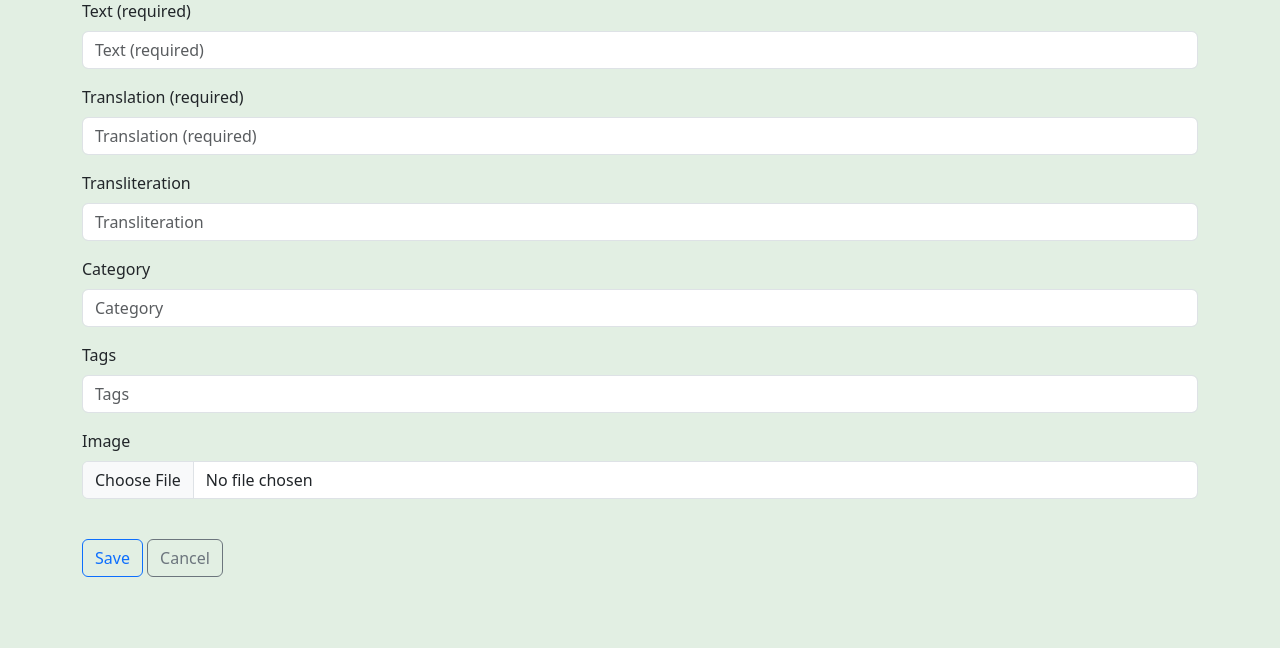
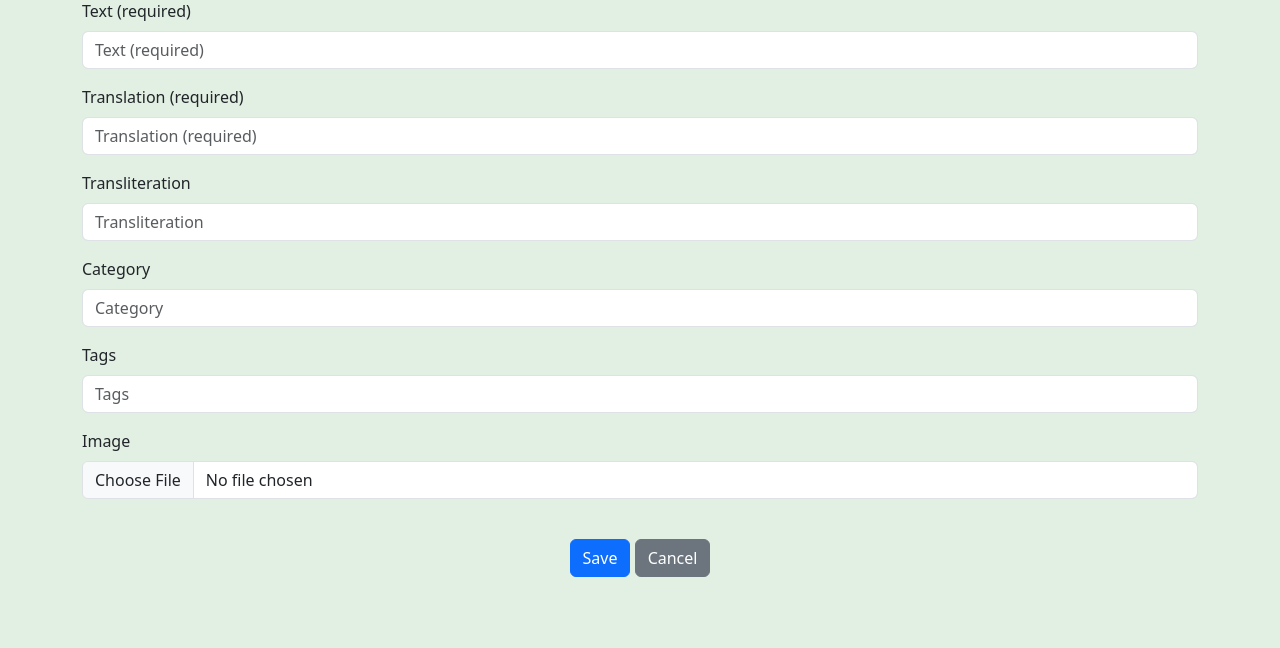
Before and after one commit to SholaAguns/QuranStudyBuddy, a Django app: page /arabic/create_phrase/ in a window 1280 px wide. Shown: the part 152-800 px from the top of the page. Run offline with Django 5.2, Linux system fonts and the light colour scheme; the visitor is signed in with stand-in values (Sample User, id 1); data that the repository does not hold is empty; some libraries are stand-ins or nearby versions; some web fonts are replaced.

Commit message:
save and delete buttons primary

```diff
--- a/arabic/templates/arabic/phrase_form.html
+++ b/arabic/templates/arabic/phrase_form.html
@@ -9,8 +9,10 @@
             {% csrf_token %}
             {% bootstrap_form form %}
             <br>
-            <button class="btn btn-outline-primary" type="submit">Save</button>
-            <a onclick="javascript:history.back();" class="btn btn-outline-secondary">Cancel</a>
+            <div align="center">
+                <button class="btn btn-primary" type="submit">Save</button>
+                <a onclick="javascript:history.back();" class="btn btn-secondary">Cancel</a>
+            </div>
         </form>
 </div>
 {% endblock %}
```
Also changed, not shown: quran/templates/quran/verseselection_form.html (+5 -2 lines).
